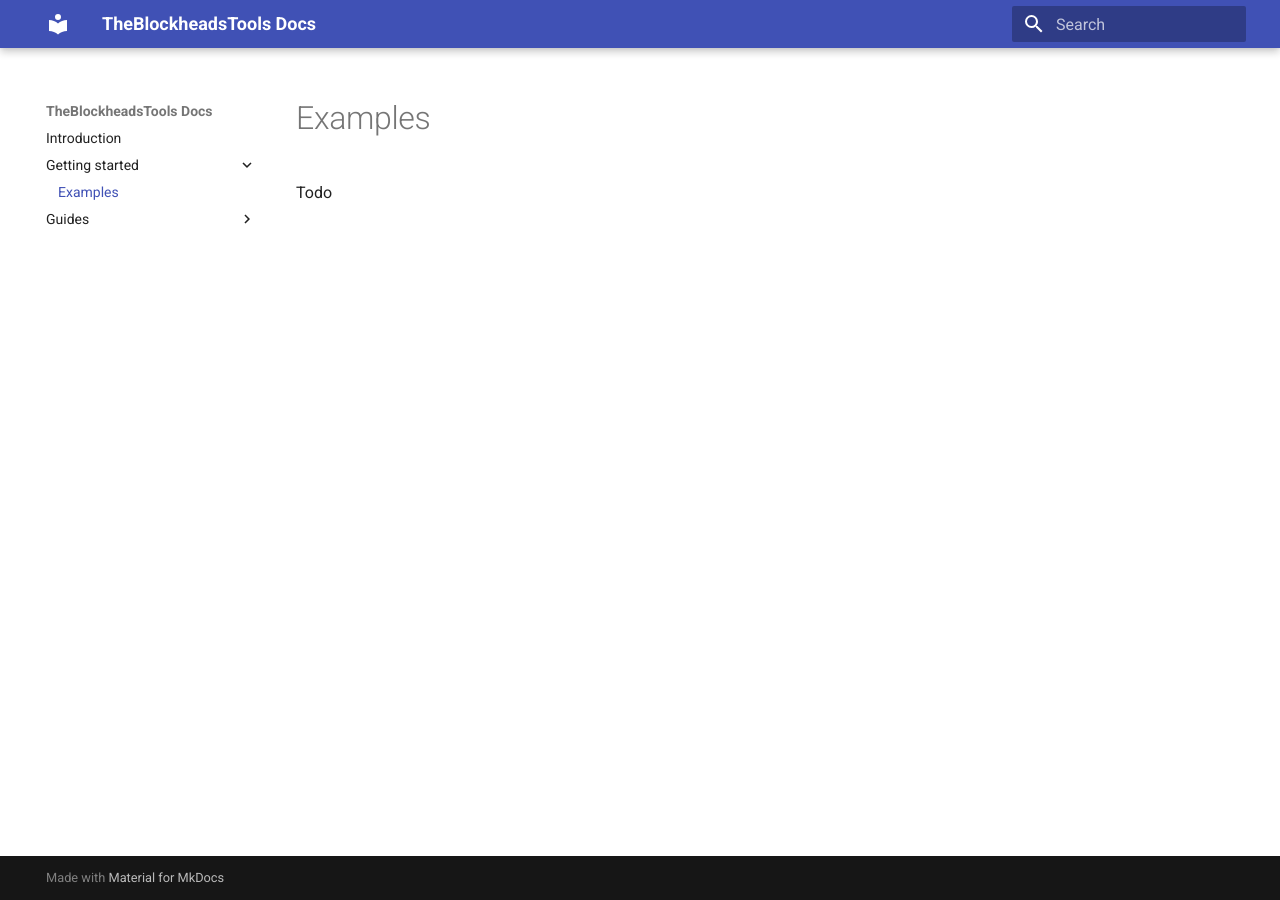
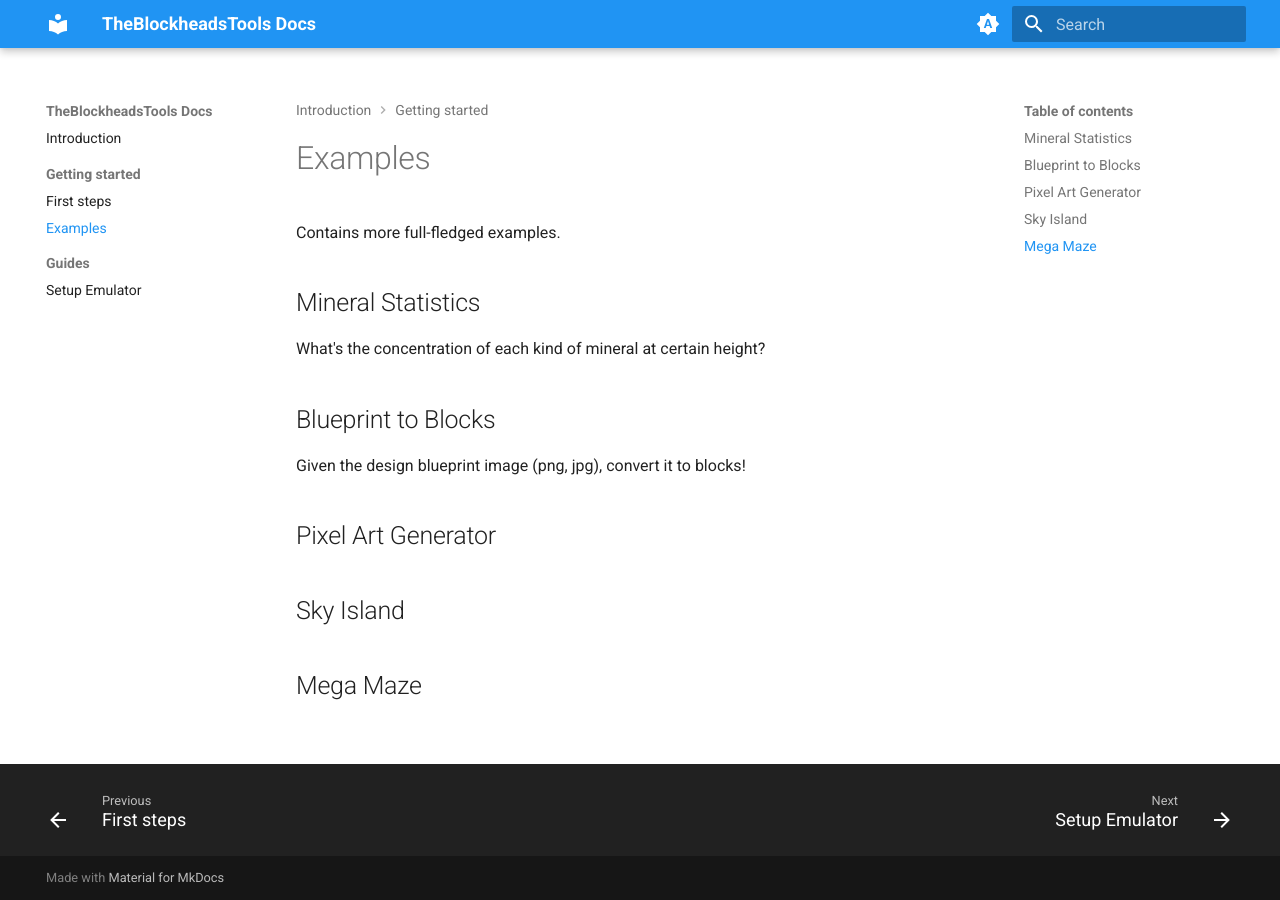
Before and after one commit to med1844/TheBlockheadsTools, an MkDocs documentation site: the page built from docs/src/getting-started/examples.md, in a window 1280 px wide. Built offline with MkDocs 1.6.1 and Material for MkDocs 9.7.7, drawn with Linux system fonts in a browser that asks for light colours.

Commit message:
add world IO examples & add IO options

```diff
--- a/docs/mkdocs.yml
+++ b/docs/mkdocs.yml
@@ -1,12 +1,60 @@
 site_name: TheBlockheadsTools Docs
 theme:
   name: material
+  features:
+    - navigation.path
+    - navigation.instant
+    - navigation.instant.prefetch
+    - navigation.instant.progress
+    - navigation.sections
+    - navigation.indexes
+    - navigation.tracking
+    - content.code.annotate
+    - toc.follow
+    - navigation.footer
+    - navigation.top
+    - content.code.copy
+    - content.tabs.link
+  palette:
+    # https://squidfunk.github.io/mkdocs-material/setup/changing-the-colors/#automatic-light-dark-mode
+    # Palette toggle for automatic mode
+    - media: "(prefers-color-scheme)"
+      toggle:
+        icon: material/brightness-auto
+        name: Switch to light mode
+
+    # Palette toggle for light mode
+    - media: "(prefers-color-scheme: light)"
+      scheme: default
+      primary: blue
+      toggle:
+        icon: material/weather-sunny
+        name: Switch to dark mode
+
+    # Palette toggle for dark mode
+    - media: "(prefers-color-scheme: dark)"
+      scheme: slate
+      primary: blue
+      toggle:
+        icon: material/weather-night
+        name: Switch to system preference
 site_url: https://med1844.github.io/TheBlockheadsTools/docs/
 site_dir: site/docs
 docs_dir: src
 nav:
   - Introduction: index.md
   - Getting started:
+    - First steps: getting-started/first-steps.md
     - Examples: getting-started/examples.md
   - Guides:
     - Setup Emulator: guides/setup-emulator.md
+markdown_extensions:
+  - pymdownx.snippets:
+      base_path: ["../crates/py_bindings/examples/"]
+      check_paths: true
+  - pymdownx.superfences
+  - pymdownx.highlight:
+      anchor_linenums: true
+      use_pygments: true
+      pygments_lang_class: true
+  - pymdownx.inlinehilite
--- a/docs/src/getting-started/examples.md
+++ b/docs/src/getting-started/examples.md
@@ -1,3 +1,17 @@
 # Examples
 
-Todo
+Contains more full-fledged examples.
+
+## Mineral Statistics
+
+What's the concentration of each kind of mineral at certain height?
+
+## Blueprint to Blocks
+
+Given the design blueprint image (png, jpg), convert it to blocks!
+
+## Pixel Art Generator
+
+## Sky Island
+
+## Mega Maze
```
Also changed, not shown: docs/src/getting-started/first-steps.md (added, +38 -0 lines), docs/src/index.md (+2 -0 lines), 13 other files.
